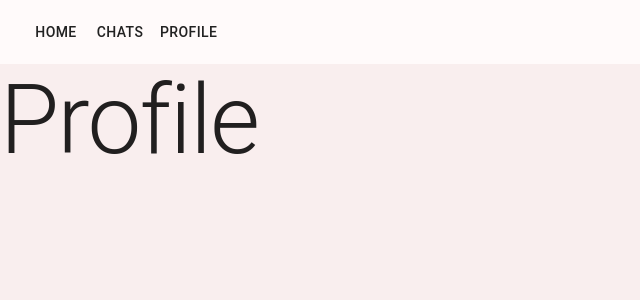
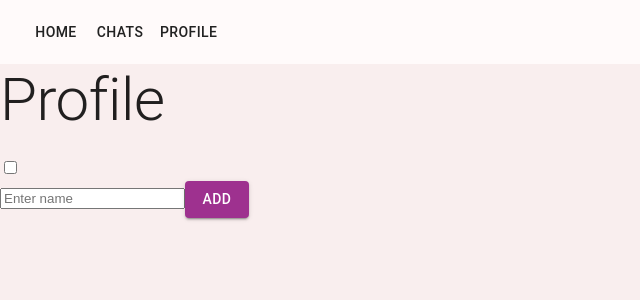
Before and after one commit to Gulnaz11/First-lesson-react-project, a React (Create React App) app: page /profile in a window 1280 px wide. Shown: the top 300 px of the page, without its empty margins (0-640 px from the left). Built offline with nearby package versions, Linux system fonts and the light colour scheme.

Commit message:
Add store

```diff
--- a/src/App.js
+++ b/src/App.js
@@ -6,6 +6,8 @@ import {Chats} from "./routes/Chats";
 import * as PropTypes from "prop-types";
 import {Profile} from "./routes/Profile";
 import {Home} from "./routes/Home";
+import {Provider} from "react-redux";
+import {store} from "./store";
 
 
 
@@ -22,7 +24,13 @@ export default function App() {
                     <Route  path={getChatLink()} component={Chat}/>
                 </Chats>
             </Route>
-            <Route exact path={'/profile'} component={Profile}/>
+
+                <Route exact path={'/profile'}>
+                    <Provider store={store}>
+                          <Profile/>
+                    </Provider>
+                </Route>
+
 
         </Switch>
     </Switch>
--- a/src/routes/Chat/index.js
+++ b/src/routes/Chat/index.js
@@ -19,7 +19,7 @@ export function Chat() {
     useCacheMessageList(messageList,setMessageList);
     //
     //
-    //  const {filterStatus,onChangeStatus} = useFilterByStatus();
+    //  const {filterStatu,onChangeStatus} = useFilterByStatus();
     const {
         handleSubmit,
         onChangeInput,
--- a/src/routes/Profile/index.js
+++ b/src/routes/Profile/index.js
@@ -1,11 +1,70 @@
 import {Typography} from "@mui/material";
+import {useDispatch, useSelector} from "react-redux";
+import {IS_SHOW, SAVE_PROFILE_NAME} from "../../store/profile/action";
+import Button from "@mui/material/Button/Button";
+import {useState} from "react";
 
 
 export const Profile = () =>{
+
+
+    let inputValue;
+
+    const onChangeInput = (event) => {
+        inputValue=event.target.value;
+    }
+
+   const profile = useSelector((state) => state.profile )
+
+     const dispatch = useDispatch();
+
+    const saveName = (event) =>{
+         event.preventDefault();
+
+         dispatch({
+            type: SAVE_PROFILE_NAME ,
+            payload: {
+                id: Date.now(),
+                name: inputValue,
+            },
+        })
+    }
+
     return <div>
-        <Typography variant="h1" component="div" gutterBottom>
+        <Typography variant="h2" component="div" gutterBottom>
             Profile
         </Typography>
+
+        <form>
+            <input type="checkbox"
+                   checked={profile.isShow}
+                   onChange={() => {
+                       dispatch({
+                           type: IS_SHOW ,
+                       })
+                   }
+                   }
+            />
+        </form>
+
+        <form onSubmit={saveName}>
+            <input placeholder="Enter name"
+                   value={inputValue}
+                   onChange={onChangeInput}
+                   type="text"/>
+            <Button  variant="contained" type="submit">
+                Add
+            </Button>
+        </form>
+
+        <div>
+            {
+                profile.map(({name , id})=>
+                <h1 key={id}>{name}</h1>
+                )
+            }
+        </div>
+
     </div>
 
 }
--- /dev/null
+++ b/src/store/index.js
@@ -0,0 +1,4 @@
+import { createStore } from 'redux';
+import {profileReducer} from "./profile/reducer";
+
+export const store = createStore(profileReducer, window.__REDUX_DEVTOOLS_EXTENSION_COMPOSE__());
--- /dev/null
+++ b/src/store/profile/action.js
@@ -0,0 +1,5 @@
+
+
+export const SAVE_PROFILE_NAME = 'SAVE_PROFILE_NAME';
+
+export const IS_SHOW='IS_SHOW'
--- /dev/null
+++ b/src/store/profile/reducer.js
@@ -0,0 +1,41 @@
+import {IS_SHOW, SAVE_PROFILE_NAME} from "./action";
+
+
+const initialState ={
+    profile: [
+        {
+            isShow:false
+        }
+    ],
+
+}
+
+export const profileReducer = (state=initialState, action) => {
+
+    switch (action.type){
+        case(SAVE_PROFILE_NAME): {
+
+            return {
+                ...state,
+                profile: [
+                    ...state.profile,
+                    action.payload
+                ]
+            }
+        }
+
+        case(IS_SHOW):{
+
+           return {
+             ...state  ,
+            profile: [
+                ...state.profile,
+                !state.isShow
+            ]
+           }
+        }
+        default:
+            return state;
+
+    }
+}
```
